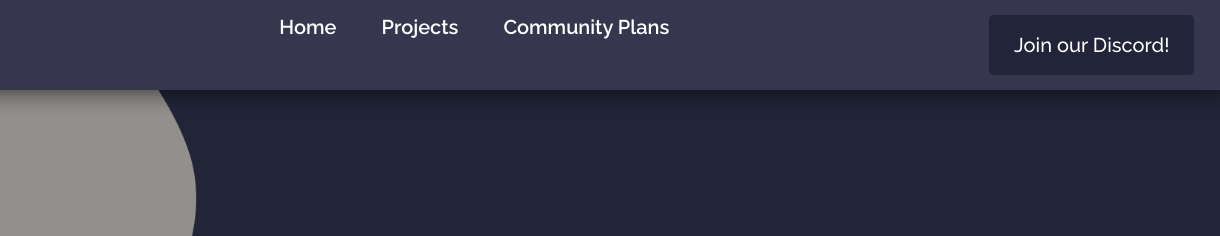
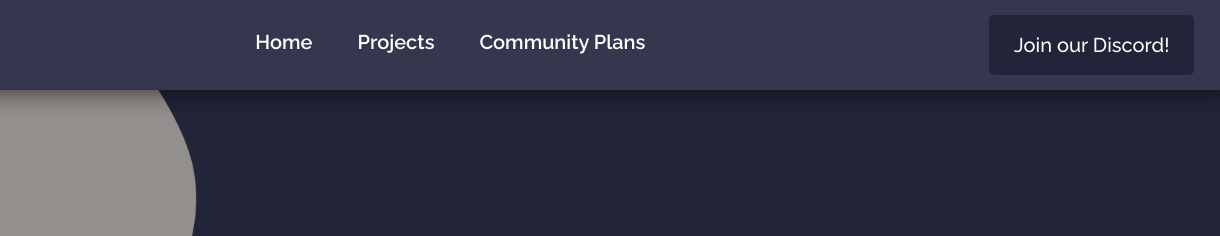
Before and after one commit to Scode-Community/Community-Website, a plain HTML site: page index.html in a window 1280 px wide. Shown: the top 236 px of the page, 60-1280 px from the left. Drawn offline with nearby package versions, Linux system fonts and the light colour scheme.

Commit message:
1.7.1-sr
fixed{
alignmnet: Vertical;
}
.needswork{
alignment: Horizontal;
}

```diff
--- a/style.css
+++ b/style.css
@@ -83,6 +83,8 @@ a {
     list-style: none;
     position: relative;
     left: -25%;
+    right: 25%;
+    padding: 15px 2%;
 }
 
 .bar li,
```
